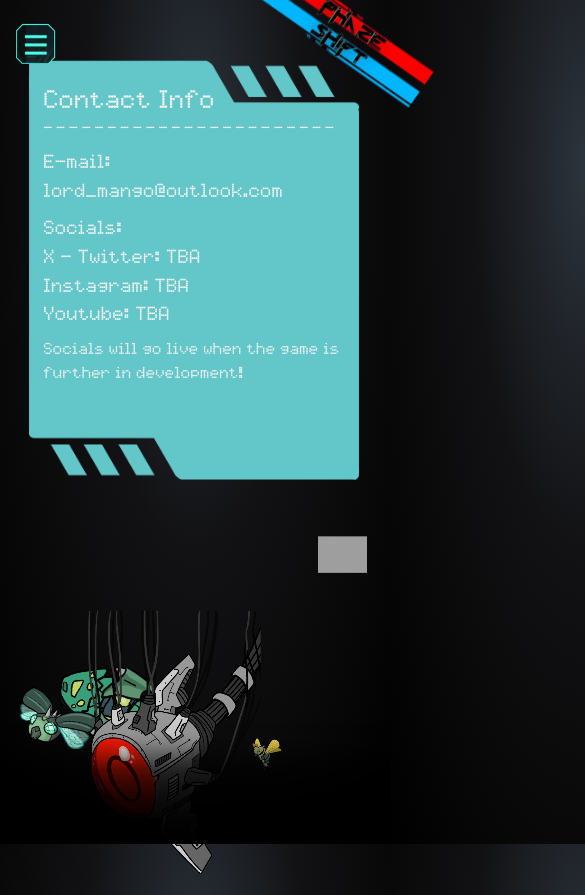
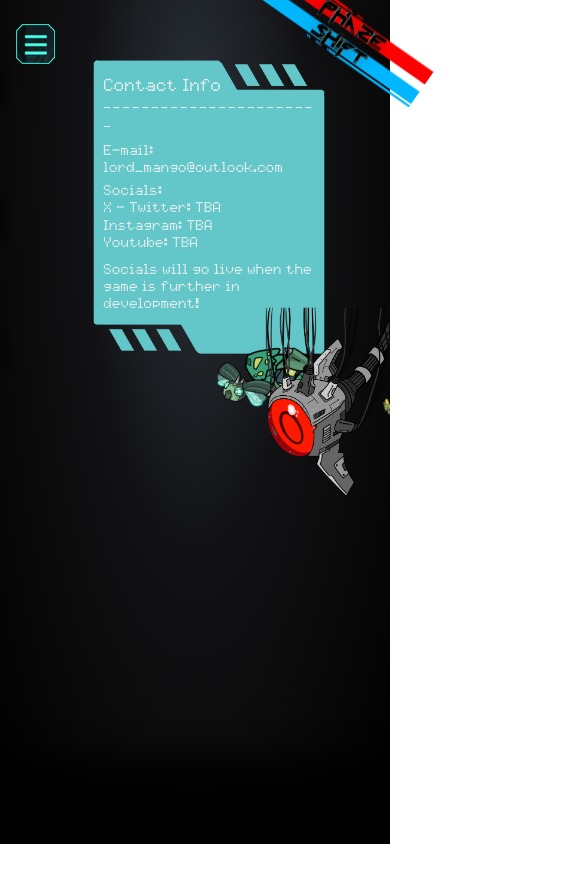
Before and after one commit to MegaMang0/phaze-shift-site, a Next.js app: page /contact in a window 390 px wide. Shown: the top 895 px of the page, 585 px wide, since content can reach past the window. After the commit the page ends 844 px from the top, so only its background shows below. Built offline with nearby package versions, Linux system fonts and the light colour scheme; grey boxes are pictures that could not be loaded.

Commit message:
fixed issue where characterbadge wasn'ta ppearing on desktop and resized contact info on contact page for mobile

```diff
--- a/app/GetDemo.tsx
+++ b/app/GetDemo.tsx
@@ -133,6 +133,7 @@ export default function GetDemo() {
             <div className="banner-graphic">
               <img src="/assets/website-gfx/dual-line.png"/>
             </div>
+
             <div className="banner-title">
               <img src="/assets/website-gfx/phaze-shift-title.png"/>
             </div>
--- a/app/contact/page.css
+++ b/app/contact/page.css
@@ -53,11 +53,42 @@
     margin-top: -10px;
   }
 
+  @media (max-width: 768px) {
+    body:not(.sidebar-open) .info-box  {
+      margin-left: -55px;
+    }
+    body.sidebar-open .info-box {
+      left: 20;
+    }
+  }
+
 /*#endregion*/
 
 /* #region : "Resizing Logic" -------------------------------------------- */
 /* Click to Expand / Shrink Whole Section */
 /* ----------------------------------------------------------------------- */
+
+  /* ===============================
+   LOCK GET DEMO PAGE ON MOBILE
+   =============================== */
+  .homepage-container,
+  .stage-wrap.page-about.contact,
+  .page-about.contact .stage,
+  .page-about.contact .layout,
+  .page-about.contact .content-demo {
+    min-height: 100vh;
+    height: auto;
+    overflow: visible;
+  }
+  .page-about.contact,
+  .page-about.contact .stage,
+  .page-about.contact .layout,
+  .page-about.contact .content-get-demo,
+  .page-about.contact .stage-wrap {
+    overflow: hidden !important;
+    position: relative;
+    height: 100vh;
+  }
 
   @media (max-width: 1024px) {
 
@@ -96,6 +127,45 @@
   }
   .title-banner img {
     width: 35%;
+  }
+  .page-about.contact .layout {
+    transform: none !important;
+    left: 0 !important;
+    right: 0 !important;
+  }
+
+  .page-about.contact {
+    max-width: 100vw;
+    overflow-x: hidden;
+  }
+  /* Shrink info box and text on mobile */
+  .info-box {
+    width: 70%;
+  }
+  .info-box-image {
+    width: 100%;
+    height: auto;
+  }
+  .text-inside {
+    font-size: 0.8rem;
+    padding: 12px 10px 28px 10px;
+    gap: 0.35rem;
+  }
+  .text-inside h1 {
+    font-size: 1.1rem;
+  }
+  .dash-line {
+    margin-top: -6px;
+    letter-spacing: 0.15em;
+  }
+  .email p,
+  .socials p,
+  .text-inside .disclaimer {
+    font-size: 0.9rem;
+    line-height: 1.2;
+  }
+  .text-inside .disclaimer {
+    margin-top: 0.25rem;
   }
 }
 /*#endregion*/
@@ -197,17 +267,15 @@
 
   @media (max-width: 768px) {
     .enemy-artwork {
-      transform: scale(0.45);
+      transform: scale(0.35);
       right: -20px;
-      top: 600px;
+      top: 300px;
     }
   }
 
   @media (max-width: 480px) {
     .enemy-artwork {
-      transform: scale(0.35);
-      right: -20px;
-      top: 600px;
+      transform: scale(0.25);
     }
   }
 
--- a/app/globals.css
+++ b/app/globals.css
@@ -198,7 +198,7 @@
   position: fixed;
   bottom: 4vh; /* Match sidebar .sidebar-content padding */
   left: 2vh;
-  z-index: 1000;
+  z-index: 5000; /* keep above sidebar/content so it never hides on desktop */
   display: flex;
   flex-direction: column;
   align-items: center;
@@ -1268,6 +1268,13 @@ body {
   .layout {
     transform: none !important;
   }
+
+  /* Keep the badge anchored on desktop */
+  .character-badge-container {
+    transform: none !important;
+    margin-left: 0 !important;
+    left: 2vh;
+  }
 }
 
 }
@@ -1538,18 +1545,33 @@ body {
 
 /*#endregion*/
 
-/* Homepage-specific override: keep layout fixed when toggling mobile sidebar */
-
 @media (max-width: 768px) {
 
   /* Slide sidebar farther off-screen on homepage */
   .homepage,
-  .page-about.get-demo { --sidebar-mobile-w: 200px; }
-
-  .homepage .layout,
+  .page-about.get-demo,
+  .page-about.contact { --sidebar-mobile-w: 200px; }
+
+  .homepage .layout, .page-about.get-demo layout, .page-about.contact layout,
+  body.sidebar-open .homepage .layout,
   body.sidebar-open .homepage .layout,
   body.sidebar-collapsed .homepage .layout,
   body:not(.sidebar-open) .homepage .layout {
     transform: none !important;
   }
-}
+
+  /* Move the floating character badge with the sidebar toggle */
+  .character-badge-container {
+    transition: transform 0.3s ease;
+    will-change: transform;
+  }
+
+  body.sidebar-collapsed .character-badge-container,
+  body:not(.sidebar-open) .character-badge-container {
+    transform: translateX(calc(-1 * var(--sidebar-mobile-w, 100px)));
+  }
+
+  body.sidebar-open .character-badge-container {
+    transform: translateX(0);
+  }
+}
--- a/app/homepage/page.css
+++ b/app/homepage/page.css
@@ -432,11 +432,11 @@
   }
 
   @media (max-width: 768px) {
-    .character-aqua .info-box-image {
+    .homepage.character-aqua .info-box-image {
       content: url("/assets/website-gfx/aqua-info-box-long.png");
     }
 
-    .character-redd .info-box-image {
+    .homepage.character-redd .info-box-image {
       content: url("/assets/website-gfx/redd-info-box-long.png");
     }
   }
@@ -498,6 +498,17 @@
 /* #region : "Mobile Overflow Fixes" ---------------------------------- */
 /* Prevent horizontal scroll on small viewports ----------------------- */
 
+.homepage-container {
+  min-height: 100vh;
+  height: auto;
+  overflow: hidden;
+}
+.stage-wrap.homepage {
+  min-height: 100vh;
+  height: auto;
+  overflow: hidden;
+}
+
 @media (max-width: 768px) {
   .homepage .content {
     min-width: 100%;
@@ -514,16 +525,6 @@
   .notification-box
   {
     margin-top: 55px;
-  }
-  .homepage-container {
-    min-height: 100vh;
-    height: auto;
-    overflow: hidden;
-  }
-  .stage-wrap.homepage {
-    min-height: 100vh;
-    height: auto;
-    overflow: hidden;
   }
   body:not(.sidebar-open) .banner-title  {
     margin-left: -35px;
```
Also changed, not shown: app/getdemo/page.css (+12 -13 lines). Lines whose indentation alone changed are shown as unchanged.
